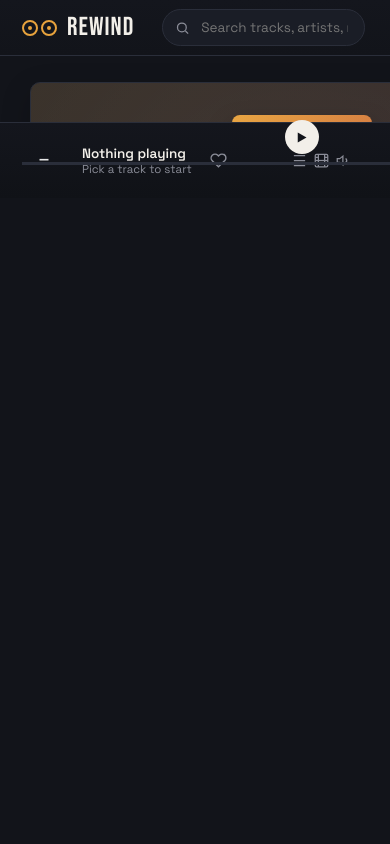
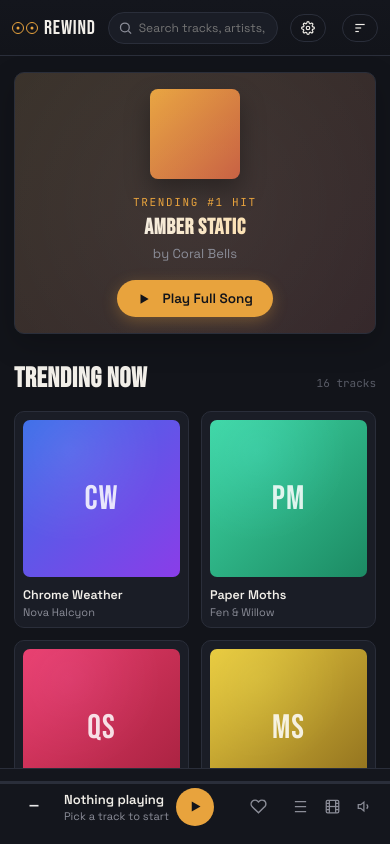
Before and after one commit to dhilipcud99-cmd/Mymusicplayr, a website: page index.html in a window 390 px wide. Drawn offline with Linux system fonts and the light colour scheme; no server answers.

Commit message:
fix: resolve mobile layout responsiveness and cascade priority issues

```diff
--- a/index.html
+++ b/index.html
@@ -30,11 +30,11 @@
     <div class="topbar-right">
       <button class="queue-toggle" id="settingsToggle" style="margin-right: 8px;">
         <svg width="14" height="14" viewBox="0 0 24 24" fill="none" stroke="currentColor" stroke-width="2"><circle cx="12" cy="12" r="3"/><path d="M19.4 15a1.65 1.65 0 00.33 1.82l.06.06a2 2 0 11-2.83 2.83l-.06-.06a1.65 1.65 0 00-1.82-.33 1.65 1.65 0 00-1 1.51V21a2 2 0 01-4 0v-.09A1.65 1.65 0 009 19.4a1.65 1.65 0 00-1.82.33l-.06.06a2 2 0 11-2.83-2.83l.06-.06a1.65 1.65 0 00.33-1.82 1.65 1.65 0 00-1.51-1H3a2 2 0 010-4h.09A1.65 1.65 0 005 9a1.65 1.65 0 00-.33-1.82l-.06-.06a2 2 0 112.83-2.83l.06.06a1.65 1.65 0 001.82.33H9a1.65 1.65 0 001-1.51V3a2 2 0 014 0v.09a1.65 1.65 0 001 1.51 1.65 1.65 0 001.82-.33l.06-.06a2 2 0 112.83 2.83l-.06.06a1.65 1.65 0 00-.33 1.82V9a1.65 1.65 0 001.51 1H21a2 2 0 010 4h-.09a1.65 1.65 0 00-1.51 1z"/></svg>
-        Settings
+        <span>Settings</span>
       </button>
       <button class="queue-toggle" id="queueToggle">
         <svg width="14" height="14" viewBox="0 0 24 24" fill="none" stroke="currentColor" stroke-width="2"><line x1="4" y1="6" x2="20" y2="6"/><line x1="4" y1="12" x2="14" y2="12"/><line x1="4" y1="18" x2="10" y2="18"/></svg>
-        Queue
+        <span>Queue</span>
       </button>
       <span id="clock" class="eyebrow"></span>
     </div>
--- a/style.css
+++ b/style.css
@@ -47,189 +47,6 @@
       "sidebar main"
       "player player";
     height:100vh;
-  }
-  @media (max-width: 768px) {
-    /* Main App Layout */
-    .app {
-      grid-template-columns: 1fr;
-      grid-template-rows: 56px 1fr 76px;
-      grid-template-areas:
-        "topbar"
-        "main"
-        "player";
-      height: 100vh;
-      width: 100vw;
-      overflow: hidden;
-    }
-    .sidebar {
-      display: none;
-    }
-
-    /* Topbar adjustments */
-    .topbar {
-      gap: 12px;
-      padding: 0 12px;
-      height: 56px;
-    }
-    .logo {
-      font-size: 20px;
-      gap: 6px;
-    }
-    .logo .reels {
-      gap: 2px;
-    }
-    .logo .reel {
-      width: 12px;
-      height: 12px;
-      border-width: 1.5px;
-    }
-    .logo .reel::after {
-      width: 3px;
-      height: 3px;
-    }
-    .searchbar input {
-      padding: 7px 12px 7px 30px;
-      font-size: 12px;
-    }
-    .searchbar svg {
-      left: 10px;
-    }
-    #clock {
-      display: none;
-    }
-    .topbar-right .queue-toggle {
-      padding: 6px 10px;
-      font-size: 11.5px;
-      gap: 4px;
-    }
-    .topbar-right .queue-toggle span {
-      display: none;
-    }
-
-    /* Player Bar mobile */
-    .player {
-      display: flex;
-      align-items: center;
-      justify-content: space-between;
-      padding: 8px 14px;
-      height: 76px;
-      background: #14161d;
-      border-top: 1px solid var(--line);
-      position: relative;
-    }
-    .now-playing {
-      flex: 1;
-      min-width: 0;
-      gap: 8px;
-    }
-    .np-cover {
-      width: 44px;
-      height: 44px;
-    }
-    .np-title {
-      font-size: 12.5px;
-    }
-    .np-artist {
-      font-size: 10.5px;
-    }
-    .np-like {
-      width: 24px;
-      height: 24px;
-    }
-
-    /* Absolute seek bar alignment at top edge of player */
-    .controls {
-      position: absolute;
-      top: -3px;
-      left: 0;
-      right: 0;
-      width: 100%;
-      gap: 0;
-    }
-    .seek-row {
-      width: 100%;
-      max-width: 100%;
-      gap: 0;
-    }
-    .seek-row .time {
-      display: none;
-    }
-    .seek-row .seek {
-      height: 3px;
-      border-radius: 0;
-      margin: 0;
-      border: none;
-    }
-    .seek-row .seek::-webkit-slider-thumb {
-      display: none;
-    }
-
-    .control-btns {
-      display: flex;
-      gap: 12px;
-      align-items: center;
-    }
-    #shuffleBtn, #repeatBtn, #prevBtn, #nextBtn {
-      display: none;
-    }
-
-    .right-controls {
-      display: flex;
-      align-items: center;
-      gap: 8px;
-    }
-    .vol-row {
-      gap: 4px;
-      align-items: center;
-    }
-    .vol-row input[type="range"] {
-      display: none;
-    }
-    .vol-row button {
-      margin-right: 0 !important;
-    }
-
-    /* Overlay panels full width on mobile */
-    .queue-panel, .artist-drawer, .lyrics-panel {
-      width: 100% !important;
-      max-width: 100% !important;
-      top: 56px;
-      bottom: 76px;
-    }
-
-    .main {
-      padding: 16px 14px 24px;
-    }
-
-    .discover-hero {
-      padding: 16px;
-      gap: 16px;
-      flex-direction: column;
-      text-align: center;
-    }
-    .hero-cover {
-      width: 90px;
-      height: 90px;
-    }
-    .hero-title {
-      font-size: 22px;
-    }
-    .hero-artist {
-      font-size: 13px;
-    }
-    .grid {
-      grid-template-columns: repeat(auto-fill, minmax(130px, 1fr));
-      gap: 12px;
-    }
-    .card {
-      padding: 8px;
-    }
-    .track-title {
-      font-size: 12.5px;
-    }
-    .track-artist {
-      font-size: 11px;
-    }
   }
 
   /* ===== TOPBAR ===== */
@@ -1491,3 +1308,250 @@
       gap: 15px;
     }
   }
+
+  /* ===== MOBILE WEB OVERRIDES (Cascaded at bottom) ===== */
+  @media (max-width: 768px) {
+    /* Main App Layout */
+    .app {
+      grid-template-columns: 1fr;
+      grid-template-rows: 56px 1fr 76px;
+      grid-template-areas:
+        "topbar"
+        "main"
+        "player";
+      height: 100vh;
+      width: 100vw;
+      overflow: hidden;
+    }
+    .sidebar {
+      display: none;
+    }
+
+    /* Topbar adjustments */
+    .topbar {
+      gap: 12px;
+      padding: 0 12px;
+      height: 56px;
+    }
+    .logo {
+      font-size: 20px;
+      gap: 6px;
+    }
+    .logo .reels {
+      gap: 2px;
+    }
+    .logo .reel {
+      width: 12px;
+      height: 12px;
+      border-width: 1.5px;
+    }
+    .logo .reel::after {
+      width: 3px;
+      height: 3px;
+    }
+    .searchbar input {
+      padding: 7px 12px 7px 30px;
+      font-size: 12px;
+    }
+    .searchbar svg {
+      left: 10px;
+    }
+    #clock {
+      display: none;
+    }
+    .topbar-right {
+      gap: 8px;
+    }
+    .topbar-right .queue-toggle {
+      padding: 6px 10px;
+      font-size: 11.5px;
+      gap: 4px;
+    }
+    .topbar-right .queue-toggle span {
+      display: none;
+    }
+
+    /* Player Bar mobile */
+    .player {
+      display: flex;
+      align-items: center;
+      justify-content: space-between;
+      padding: 0 12px;
+      height: 76px;
+      background: #14161d;
+      border-top: 1px solid var(--line);
+      position: relative;
+    }
+    .now-playing {
+      display: flex;
+      align-items: center;
+      gap: 8px;
+      flex: 1;
+      min-width: 0;
+      z-index: 2;
+    }
+    .np-cover {
+      width: 44px;
+      height: 44px;
+      flex-shrink: 0;
+    }
+    .np-meta {
+      min-width: 0;
+      flex: 1;
+    }
+    .np-title {
+      font-size: 13px;
+      font-weight: 600;
+      white-space: nowrap;
+      overflow: hidden;
+      text-overflow: ellipsis;
+    }
+    .np-artist {
+      font-size: 11px;
+      color: var(--muted);
+      white-space: nowrap;
+      overflow: hidden;
+      text-overflow: ellipsis;
+      margin-top: 1px;
+    }
+    .np-like {
+      width: 28px;
+      height: 28px;
+      flex-shrink: 0;
+      display: flex;
+      align-items: center;
+      justify-content: center;
+      color: var(--muted);
+    }
+
+    /* Perfect center overlay for controls on mobile */
+    .controls {
+      position: absolute;
+      top: 0;
+      left: 0;
+      right: 0;
+      bottom: 0;
+      height: 100%;
+      width: 100%;
+      display: flex;
+      flex-direction: column;
+      justify-content: center;
+      align-items: center;
+      pointer-events: none;
+      gap: 0;
+      z-index: 1;
+    }
+    .seek-row {
+      position: absolute;
+      top: -1.5px;
+      left: 0;
+      right: 0;
+      width: 100%;
+      max-width: 100%;
+      margin: 0;
+      padding: 0;
+      z-index: 10;
+      pointer-events: auto;
+      display: block;
+    }
+    .seek-row .time {
+      display: none;
+    }
+    .seek-row .seek {
+      height: 3px;
+      border-radius: 0;
+      margin: 0;
+      border: none;
+      width: 100%;
+    }
+    .seek-row .seek::-webkit-slider-thumb {
+      display: none;
+    }
+
+    .control-btns {
+      display: flex;
+      align-items: center;
+      justify-content: center;
+      pointer-events: auto;
+    }
+    #shuffleBtn, #repeatBtn, #prevBtn, #nextBtn {
+      display: none;
+    }
+    .play-main {
+      width: 38px;
+      height: 38px;
+      background: var(--amber);
+      color: #12141a;
+      border-radius: 50%;
+      display: flex;
+      align-items: center;
+      justify-content: center;
+    }
+
+    .right-controls {
+      display: flex;
+      align-items: center;
+      gap: 6px;
+      flex-shrink: 0;
+      z-index: 2;
+    }
+    .vol-row {
+      display: flex;
+      align-items: center;
+      gap: 4px;
+    }
+    .vol-row input[type="range"] {
+      display: none;
+    }
+    .vol-row button {
+      margin-right: 0 !important;
+      width: 28px;
+      height: 28px;
+      display: flex;
+      align-items: center;
+      justify-content: center;
+      color: var(--muted);
+    }
+
+    /* Overlay panels full width on mobile */
+    .queue-panel, .artist-drawer, .lyrics-panel {
+      width: 100% !important;
+      max-width: 100% !important;
+      top: 56px;
+      bottom: 76px;
+    }
+
+    .main {
+      padding: 16px 14px 24px;
+    }
+
+    .discover-hero {
+      padding: 16px;
+      gap: 16px;
+      flex-direction: column;
+      text-align: center;
+    }
+    .hero-cover {
+      width: 90px;
+      height: 90px;
+    }
+    .hero-title {
+      font-size: 22px;
+    }
+    .hero-artist {
+      font-size: 13px;
+    }
+    .grid {
+      grid-template-columns: repeat(auto-fill, minmax(130px, 1fr));
+      gap: 12px;
+    }
+    .card {
+      padding: 8px;
+    }
+    .track-title {
+      font-size: 12.5px;
+    }
+    .track-artist {
+      font-size: 11px;
+    }
+  }
```
